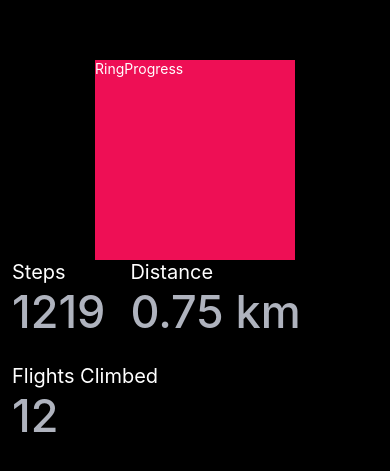
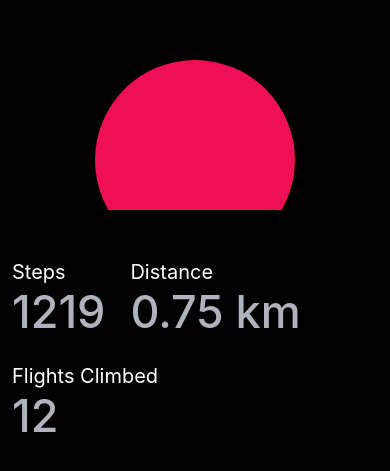
Before and after one commit to Noah-Amoo/StepCount, a React Native app in the folder StepCounter/: screen / in a window 390 px wide. Shown: the part 171-642 px from the top of the page. Built offline with nearby package versions, Linux system fonts and the light colour scheme.

Commit message:
Drawn the circle with react native svg

```diff
--- a/StepCounter/package.json
+++ b/StepCounter/package.json
@@ -12,7 +12,8 @@
     "expo": "~54.0.20",
     "expo-status-bar": "~3.0.8",
     "react": "19.1.0",
-    "react-native": "0.81.5"
+    "react-native": "0.81.5",
+    "react-native-svg": "15.12.1"
   },
   "devDependencies": {
     "@types/react": "~19.1.0",
--- a/StepCounter/src/components/RingProgress.tsx
+++ b/StepCounter/src/components/RingProgress.tsx
@@ -1,5 +1,6 @@
 import { View, Text } from 'react-native'
 import React from 'react'
+import Svg, { Circle } from 'react-native-svg'
 
 type RingProgressProp = {
     radius?: number;
@@ -9,8 +10,14 @@ const color = "#EE0F55"
 
 const RingProgress = ({radius = 100}: RingProgressProp) => {
   return (
-    <View style={{ width: radius * 2, height: radius * 2, backgroundColor: color, alignSelf: 'center' }}>
-      <Text style={{color: 'white'}}>RingProgress</Text>
+    <View style={{
+        width: radius * 2,
+        height: radius * 2,
+        alignSelf: 'center',
+    }}>
+        <Svg>
+            <Circle cx={radius} cy={radius} r={radius} fill={color} />
+        </Svg>
     </View>
   )
 }
```
Also changed, not shown: 1 other file (tests, documents, lock files or other folders).
